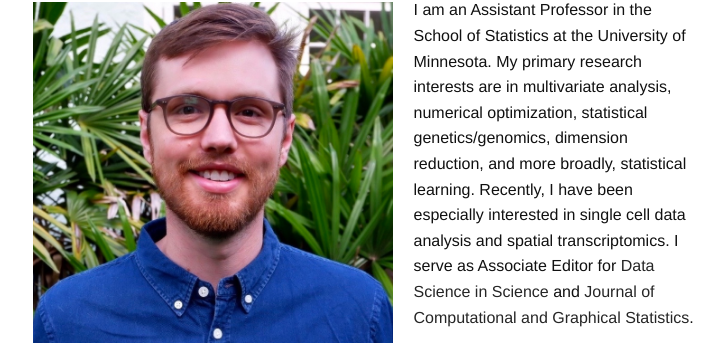
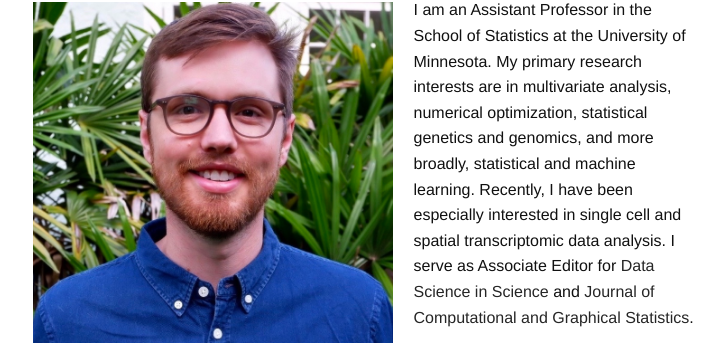
Before and after one commit to ajmolstad/ajmolstad.github.io, a Jekyll site: the page built from index.html, in a window 1280 px wide. Shown: the part 103-448 px from the top of the page, without its empty margins (276-1002 px from the left). Built offline with Jekyll 4.4.1, drawn with Linux system fonts in a browser that asks for light colours.

Commit message:
Update index.html

```diff
--- a/index.html
+++ b/index.html
@@ -21,7 +21,7 @@
 <dd></dd>
 </dl>
 <font size="3">
-	I am an Assistant Professor in the School of Statistics at the University of Minnesota. My primary research interests are in multivariate analysis, numerical optimization, statistical genetics/genomics, dimension reduction, and more broadly, statistical learning. Recently, I have been especially interested in single cell data analysis and spatial transcriptomics. I serve as Associate Editor for <a href="https://www.tandfonline.com/journals/udss20"> Data Science in Science</a> and <a href="https://www.tandfonline.com/journals/ucgs20"> Journal of Computational and Graphical Statistics</a>.
+	I am an Assistant Professor in the School of Statistics at the University of Minnesota. My primary research interests are in multivariate analysis, numerical optimization, statistical genetics and genomics, and more broadly, statistical and machine learning. Recently, I have been especially interested in single cell and spatial transcriptomic data analysis. I serve as Associate Editor for <a href="https://www.tandfonline.com/journals/udss20"> Data Science in Science</a> and <a href="https://www.tandfonline.com/journals/ucgs20"> Journal of Computational and Graphical Statistics</a>.
 <!-- <p style="font-family:courier;font-size:130%;">
 Assistant Professor  <br>
 Department of Statistics <br>
```
